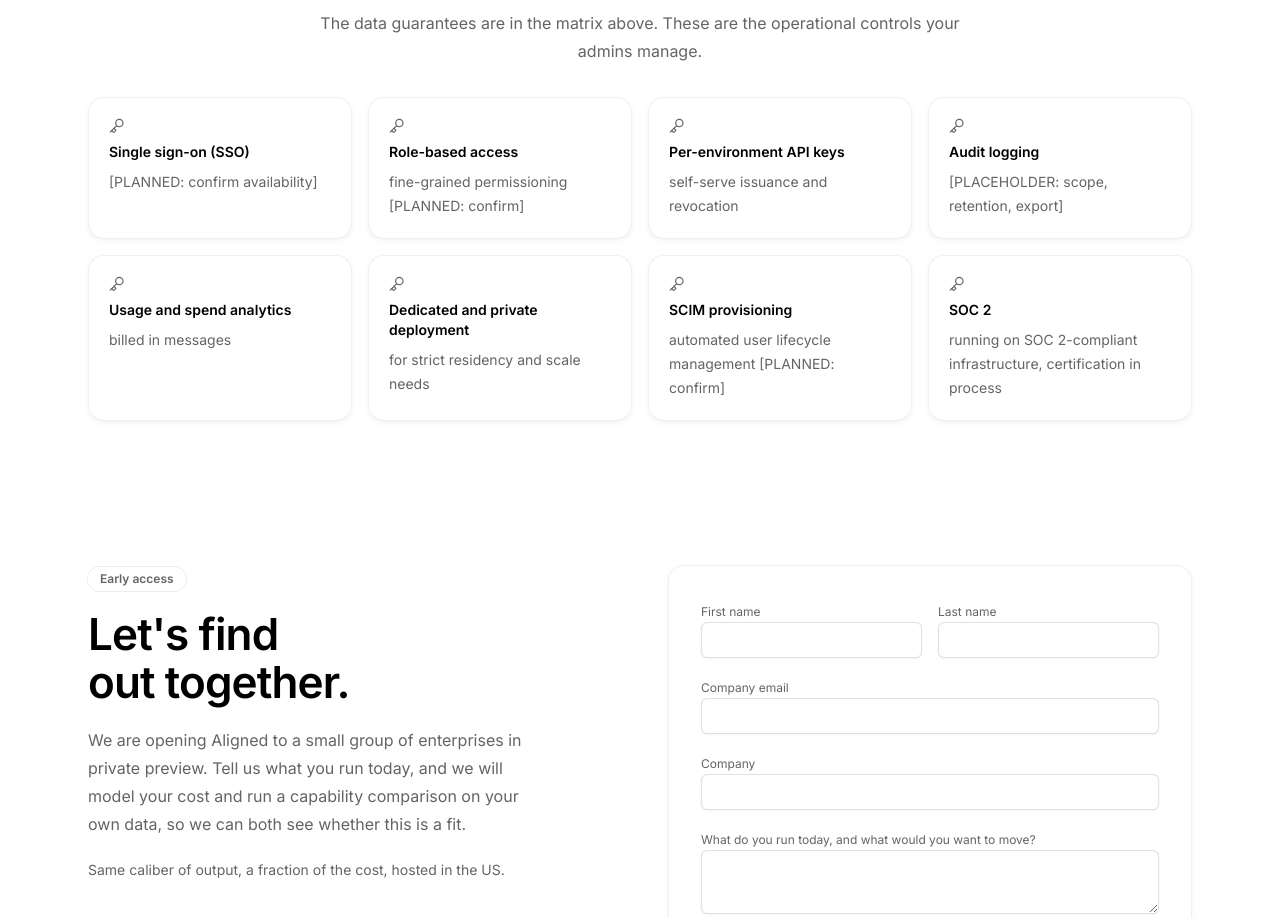
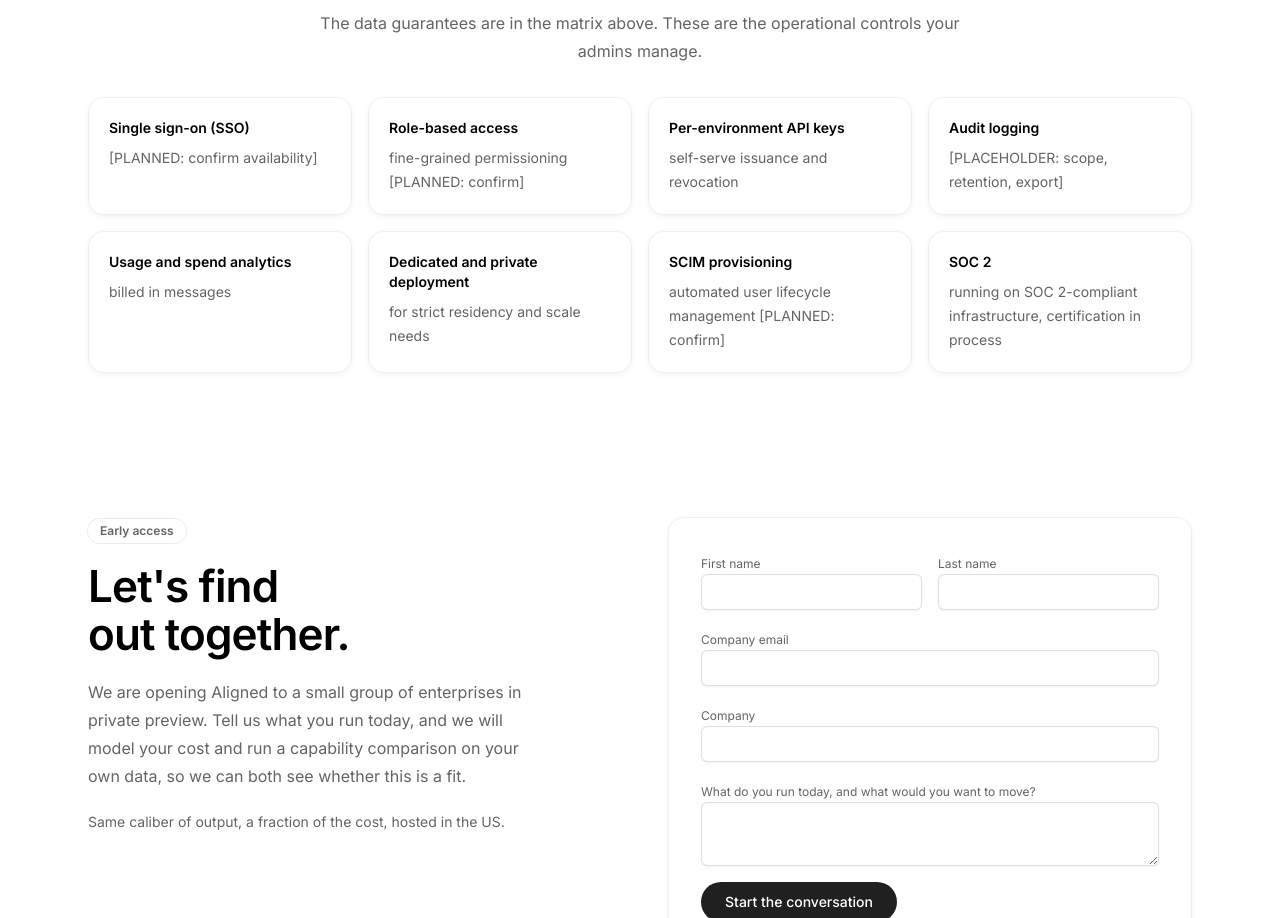
Before and after one commit to freitaspauloo/Paulo, a Next.js app: page /landing-v4 in a window 1280 px wide. Shown: the part 6414-7332 px from the top of the page. Built offline with nearby package versions, Linux system fonts and the light colour scheme.

Commit message:
v4: remove icons from enterprise controls grid

```diff
--- a/src/components/landing/enterprise-v2-sections.tsx
+++ b/src/components/landing/enterprise-v2-sections.tsx
@@ -3,7 +3,6 @@
 import {
   ArrowDown,
   Check,
-  Key,
   Link2,
   MapPin,
   Shield,
@@ -514,7 +513,6 @@ export function EnterpriseControlsGridSection() {
               landing.shadowCard,
             )}
           >
-            <Key className="size-4 text-[#646464]" strokeWidth={1.75} />
             <h3 className="text-sm font-semibold">{title}</h3>
             <p className="text-sm leading-6 text-[#646464]">{body}</p>
           </article>
```
